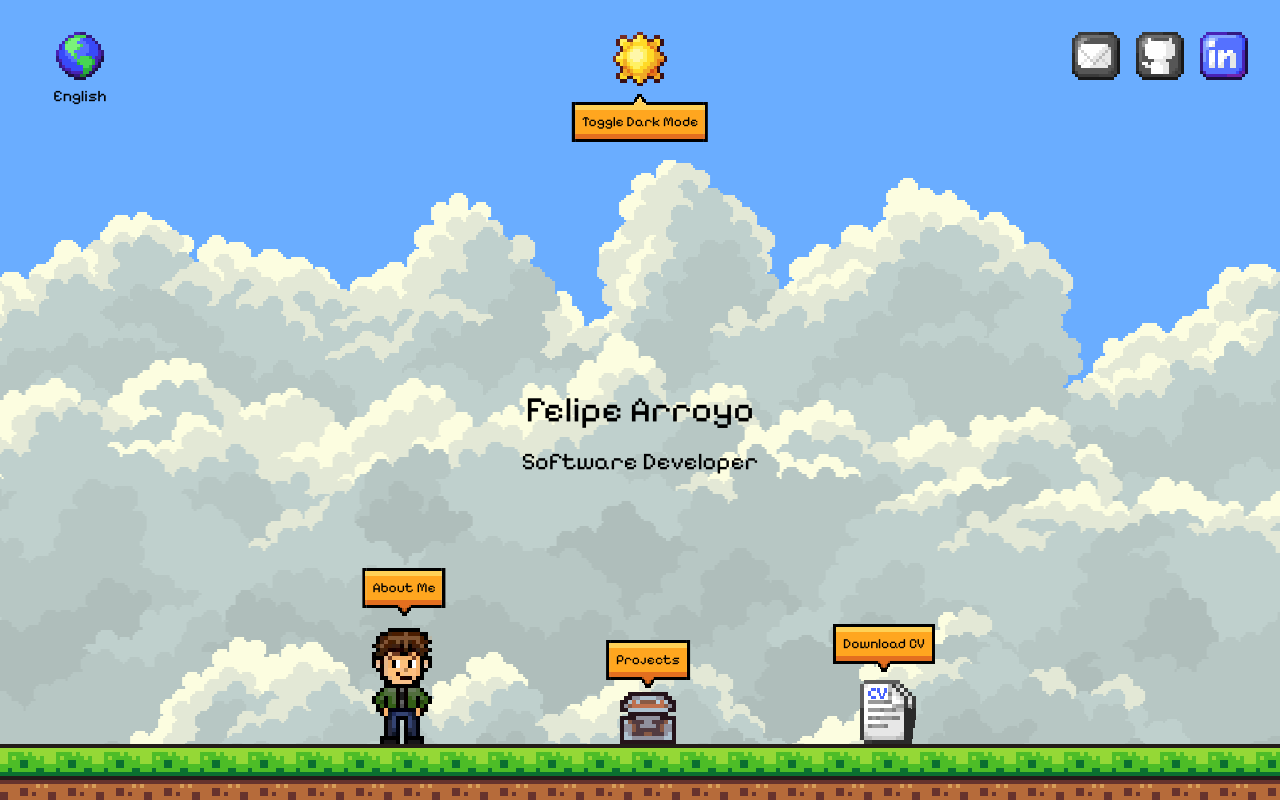
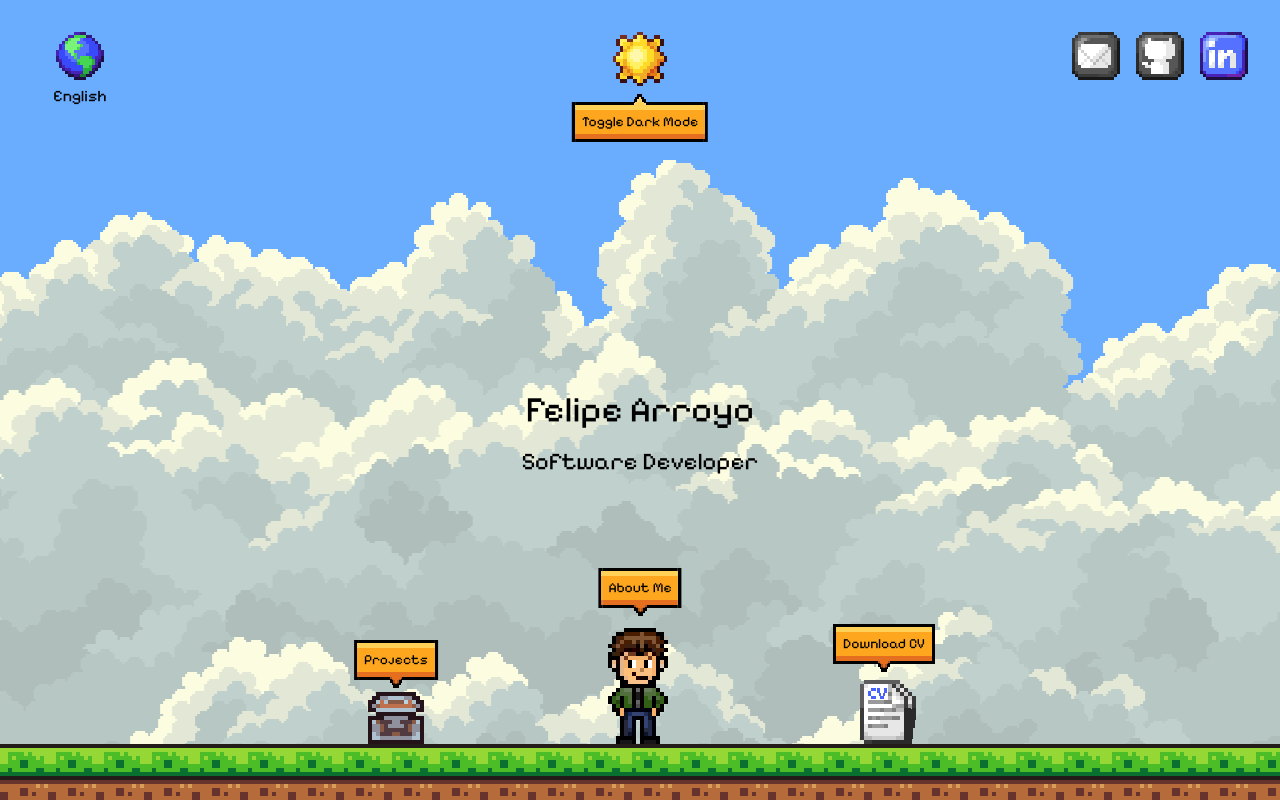
Before and after one commit to feliarroyo/portfolio, a Next.js app: page / in a window 1280 px wide. Built offline with nearby package versions, Linux system fonts and the light colour scheme.

Commit message:
fix: swap About Me and Projects

```diff
--- a/app/page.tsx
+++ b/app/page.tsx
@@ -48,8 +48,8 @@ export default function Home() {
 
       {/* BOTTOM ROW: selectable objects on the ground */}
       <ThemeGround>
+        <ProjectsButton />
         <AboutMeButton />
-        <ProjectsButton />
         <CVButton />
       </ThemeGround>
     </div>
```
